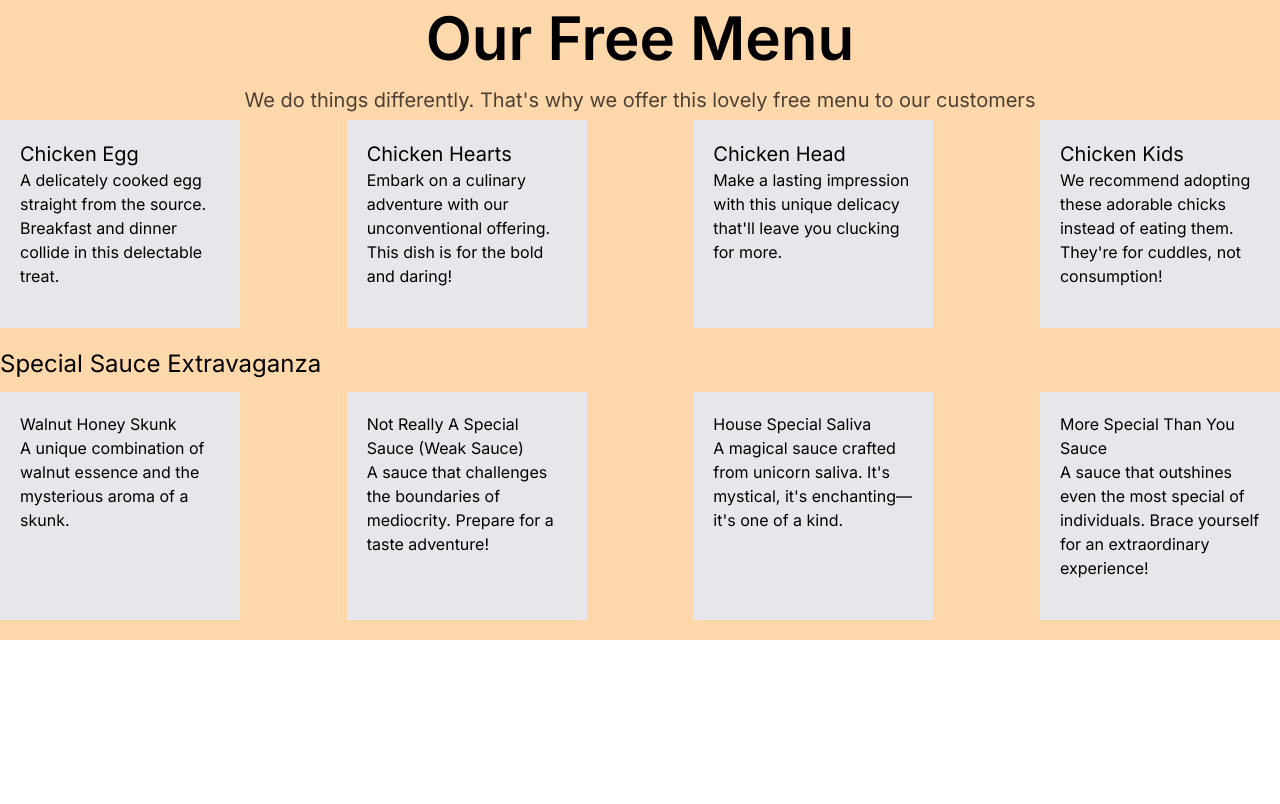
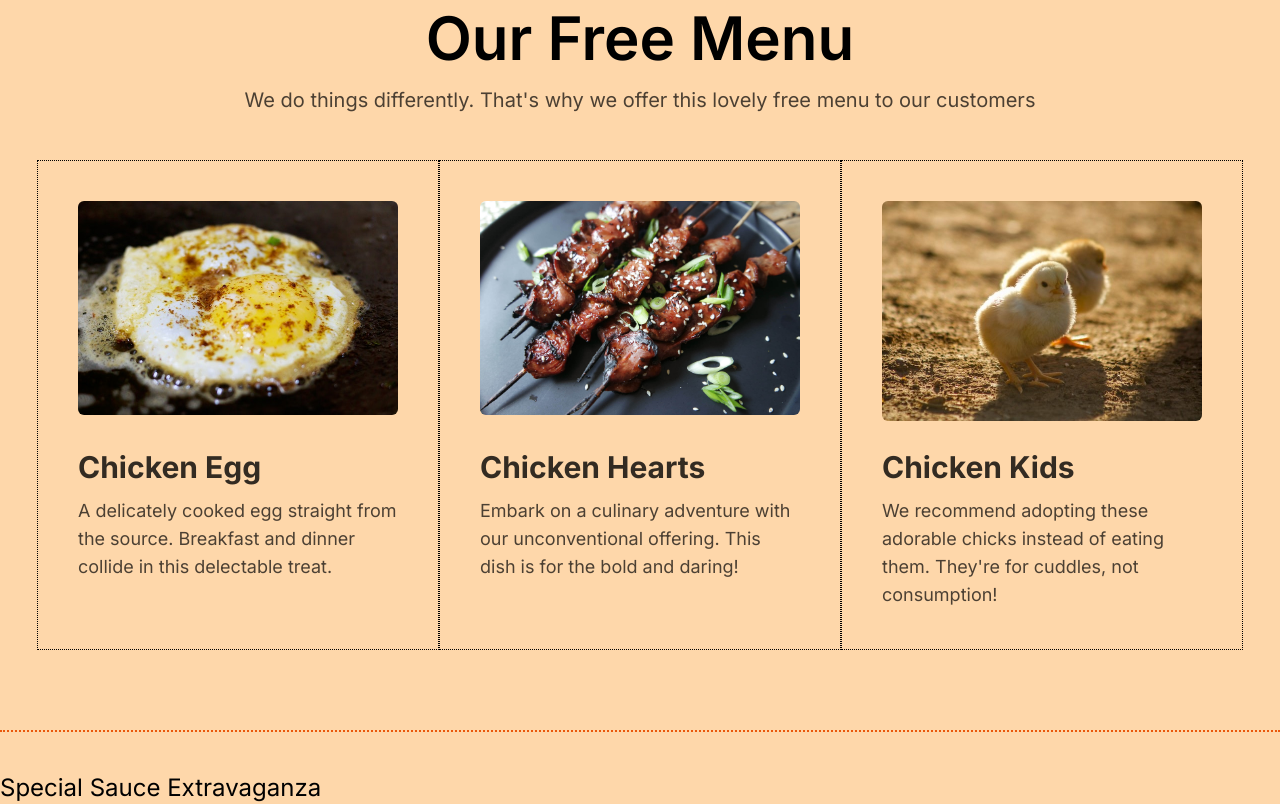
Before and after one commit to dtran813/thicken, a Next.js app: page / in a window 1280 px wide. Shown: the part 3580-4384 px from the top of the page. Before the commit the page ends 4220 px from the top, so only its background shows below. Built offline with nearby package versions, Linux system fonts and the light colour scheme.

Commit message:
Create free menu card items

```diff
--- a/app/page.tsx
+++ b/app/page.tsx
@@ -1,7 +1,14 @@
 import Image from 'next/image';
 import Link from 'next/link';
 import { FiInstagram, FiTwitter, FiFacebook } from 'react-icons/fi';
-import { aboutUs, slow, chickens } from '@/public';
+import {
+  aboutUs,
+  slow,
+  chickens,
+  egg,
+  chickenHeart,
+  chickenKids,
+} from '@/public';
 
 export default function Home() {
   return (
@@ -173,39 +180,76 @@ export default function Home() {
               free menu to our customers
             </p>
 
-            <div className="flex flex-wrap justify-between">
-              <div className="mb-5 w-60 bg-gray-200 p-5">
-                <h3 className="mt-0 text-xl">Chicken Egg</h3>
-                <p className="mb-5">
-                  A delicately cooked egg straight from the source. Breakfast
-                  and dinner collide in this delectable treat.
+            <div className="mt-10 flex flex-wrap justify-center">
+              <div className="border border-dotted border-black p-10">
+                <div className="w-80">
+                  <div className="h-56">
+                    <Image
+                      src={egg}
+                      alt="Sunny side-up egg"
+                      className="rounded-md"
+                    />
+                  </div>
+
+                  <div className="mt-6">
+                    <h3 className="text-3xl font-bold text-black/80">
+                      Chicken Egg
+                    </h3>
+                    <p className="mt-3 text-lg text-black/70">
+                      A delicately cooked egg straight from the source.
+                      Breakfast and dinner collide in this delectable treat.
                     </p>
                   </div>
-              <div className="mb-5 w-60 bg-gray-200 p-5">
-                <h3 className="mt-0 text-xl">Chicken Hearts</h3>
-                <p className="mb-5">
+                </div>
+              </div>
+
+              <div className="border border-dotted border-black p-10">
+                <div className="w-80">
+                  <div className="h-56">
+                    <Image
+                      src={chickenHeart}
+                      alt="Chicken Hearts Teriyaki"
+                      className="rounded-md"
+                    />
+                  </div>
+
+                  <div className="mt-6">
+                    <h3 className="text-3xl font-bold text-black/80">
+                      Chicken Hearts
+                    </h3>
+                    <p className="mt-3 text-lg text-black/70">
                       Embark on a culinary adventure with our unconventional
                       offering. This dish is for the bold and daring!
                     </p>
                   </div>
-              <div className="mb-5 w-60 bg-gray-200 p-5">
-                <h3 className="mt-0 text-xl">Chicken Head</h3>
-                <p className="mb-5">
-                  Make a lasting impression with this unique delicacy
-                  that&apos;ll leave you clucking for more.
+                </div>
+              </div>
+
+              <div className="border border-dotted border-black p-10">
+                <div className="w-80">
+                  <div className="h-56">
+                    <Image
+                      src={chickenKids}
+                      alt="Baby chickens"
+                      className="rounded-md"
+                    />
+                  </div>
+
+                  <div className="mt-6">
+                    <h3 className="text-3xl font-bold text-black/80">
+                      Chicken Kids
+                    </h3>
+                    <p className="mt-3 text-lg text-black/70">
+                      We recommend adopting these adorable chicks instead of
+                      eating them. They&apos;re for cuddles, not consumption!
                     </p>
                   </div>
-              <div className="mb-5 w-60 bg-gray-200 p-5">
-                <h3 className="mt-0 text-xl">Chicken Kids</h3>
-                <p className="mb-5">
-                  We recommend adopting these adorable chicks instead of eating
-                  them. They&apos;re for cuddles, not consumption!
-                </p>
+                </div>
               </div>
             </div>
           </section>
 
-          <section>
+          <section className="mt-20 border-t-2 border-dotted border-orange-600 pt-10">
             <h2 className="mb-3 text-2xl">Special Sauce Extravaganza</h2>
 
             <div className="flex flex-wrap justify-between">
--- a/public/index.ts
+++ b/public/index.ts
@@ -4,15 +4,6 @@ import chickens from './chickens.jpg';
 
 import egg from './free-menu/egg.jpg';
 import chickenHeart from './free-menu/chicken-heart.jpg';
-import chickenLiver from './free-menu/chicken-liver.jpg';
 import chickenKids from './free-menu/chicken-kids.jpg';
 
-export {
-  aboutUs,
-  slow,
-  chickens,
-  egg,
-  chickenHeart,
-  chickenLiver,
-  chickenKids,
-};
+export { aboutUs, slow, chickens, egg, chickenHeart, chickenKids };
```
Also changed, not shown: public/free-menu/chicken-kids.jpg, public/free-menu/chicken-liver.jpg (deleted). Lines whose indentation alone changed are shown as unchanged.
